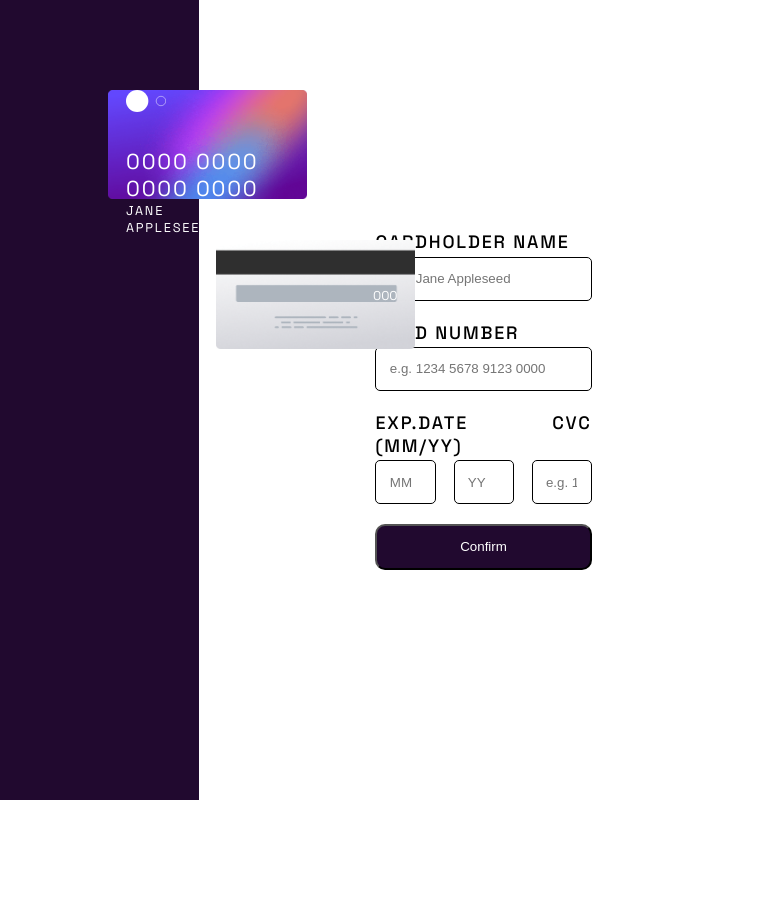
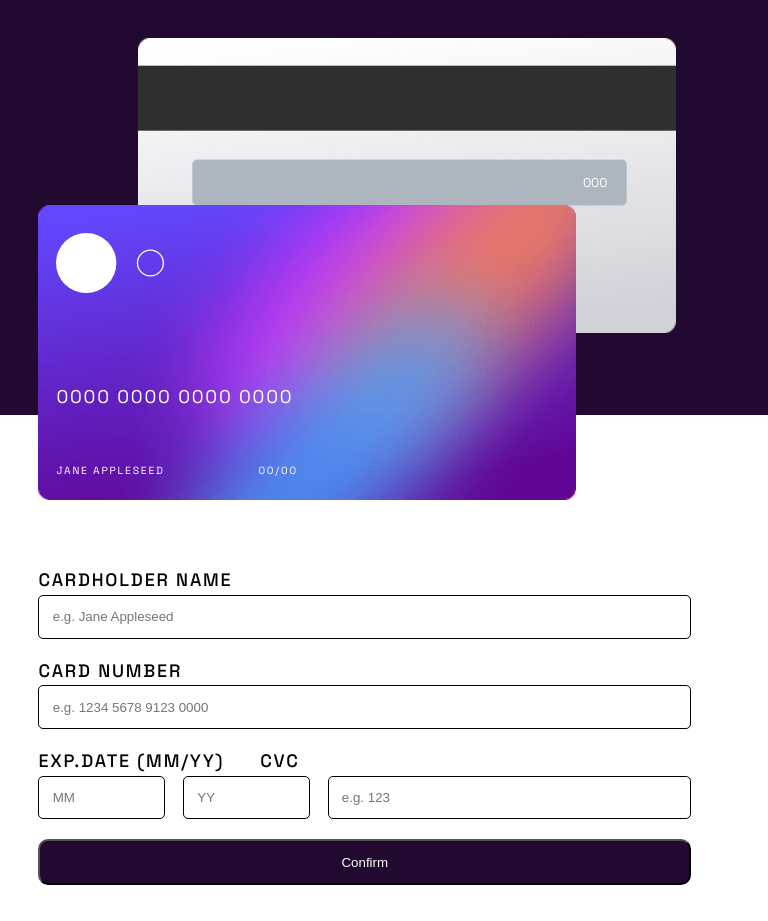
Before and after one commit to koyaboy-Frontend-Mentor/interactive-card-details-form-main, a React (Create React App) app: page / in a window 768 px wide. Before the commit the page ends 800 px from the top, so only its background shows below. Built offline with nearby package versions, Linux system fonts and the light colour scheme.

Commit message:
Update index.css

```diff
--- a/src/index.css
+++ b/src/index.css
@@ -1,4 +1,6 @@
 /* Style Panel Linear gradient */
+
+/* text growth issue in front img container when enlarging image*/
 
 @font-face {
   font-family: "Space Grotesk Regular";
@@ -62,7 +64,6 @@ main {
   min-height: 100vh;
   background-color: hsl(278, 68%, 11%);
   width: 35%;
-  min-height: 100vh;
   position: relative;
   font-family: "Space Grotesk Regular";
 }
@@ -72,7 +73,7 @@ main {
   margin-bottom: 2em;
   top: 5em;
   left: 6em;
-  width: 100%;
+  max-width: 100%;
 
 }
 
@@ -111,7 +112,7 @@ main {
 .back-img-container {
   position: relative;
   top: 5em;
-  left: 12em;
+  left: 10em;
 }
 
 .back-img-container .card-back-img {
@@ -175,3 +176,70 @@ form button {
   padding: 1em 0;
   border-radius: 10px;
 }
+
+/*Responsive*/
+
+@media screen and (max-width:1200px) {
+  main {
+    display: flex;
+    flex-direction: column;
+  }
+
+  .style-panel {
+    width: 100vw;
+    display: flex;
+    min-height: 35vh;
+    flex-direction: column;
+    align-items: center;
+    justify-content: center;
+
+    padding: 5% 0;
+    padding-bottom: 10%;
+
+    margin-bottom: 20%;
+  }
+
+  .front-img-container {
+    position: absolute;
+    width: 75%;
+    z-index: 2;
+    top: 49.5%;
+    left: 5%;
+  }
+
+  .front-img-container .img-content .card-number {
+    font-size: 1.15rem;
+  }
+
+  .front-img-container .footer {
+    display: flex;
+    gap: 9em;
+    font-size: 0.65rem;
+  }
+
+  .back-img-container {
+    width: 75%;
+    top: 20%;
+    left: 3%;
+  }
+
+  .form-container {
+    justify-content: flex-start;
+
+  }
+
+  .form-container form {
+    margin-left: 5%;
+    width: 85%;
+    margin-bottom: 2em;
+  }
+
+}
+
+@media screen and (min-width:700px) {
+
+  .front-img-container,
+  .back-img-container {
+    width: 70%;
+  }
+}
```
